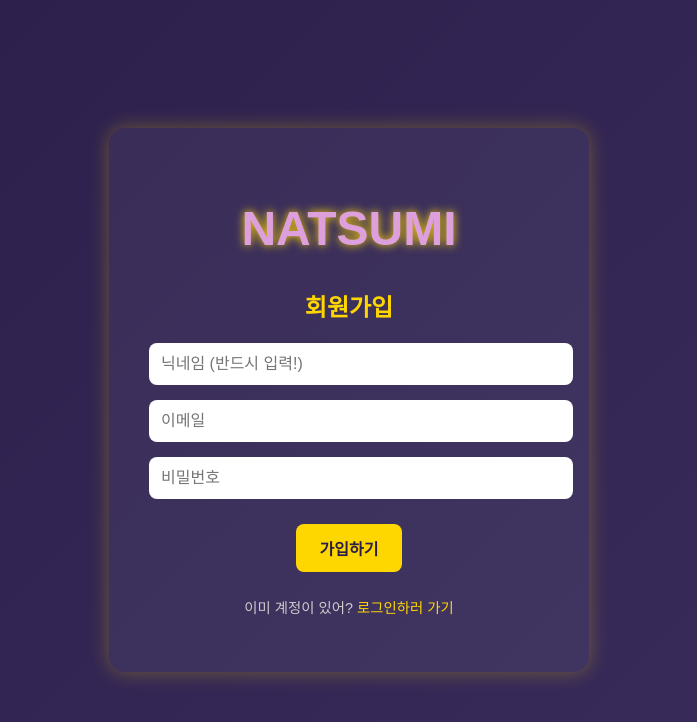
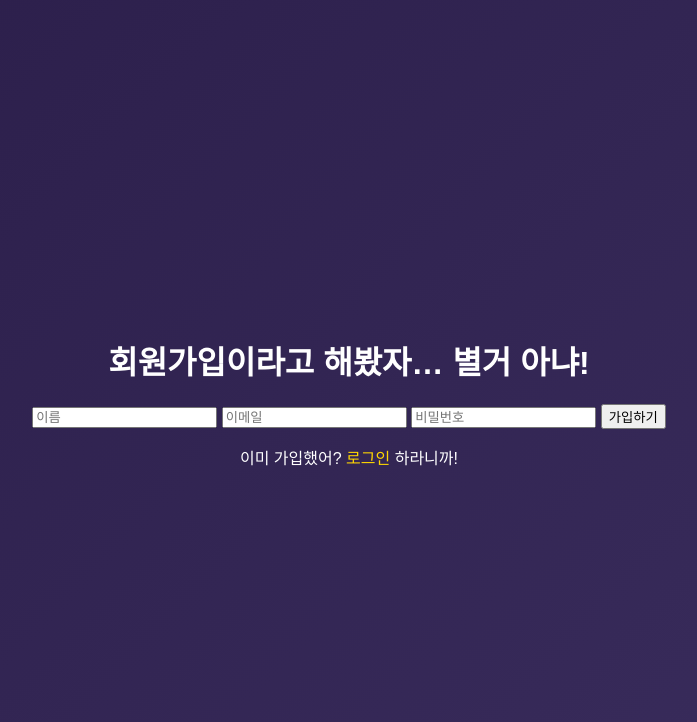
Before and after one commit to yukiha777/NATSUMI-AI-WEBSITE, a plain HTML site: page signup.html in a window 1280 px wide. Shown: the whole page, without its empty margins (291-988 px from the left). Drawn offline with Linux system fonts and the light colour scheme.

Commit message:
signup.html 업데이트

```diff
--- a/signup.html
+++ b/signup.html
@@ -3,20 +3,19 @@
 <head>
   <meta charset="UTF-8" />
   <meta name="viewport" content="width=device-width, initial-scale=1.0"/>
-  <title>NATSUMI - 회원가입</title>
+  <title>회원가입 | NATSUMI</title>
   <link rel="stylesheet" href="style.css" />
 </head>
 <body>
-  <div class="auth-container">
-    <h1 class="logo">NATSUMI</h1>
-    <h2>회원가입</h2>
+  <div class="container">
+    <h1>회원가입이라고 해봤자… 별거 아냐!</h1>
     <form id="signup-form">
-      <input type="text" id="username" placeholder="닉네임 (반드시 입력!)" required />
+      <input type="text" id="username" placeholder="이름" required />
       <input type="email" id="email" placeholder="이메일" required />
       <input type="password" id="password" placeholder="비밀번호" required />
-      <button type="submit" class="gold-button">가입하기</button>
-      <p class="small-text">이미 계정이 있어? <a href="login.html">로그인하러 가기</a></p>
+      <button type="submit">가입하기</button>
     </form>
+    <p>이미 가입했어? <a href="index.html">로그인</a> 하라니까!</p>
   </div>
   <script src="script.js"></script>
 </body>
```
